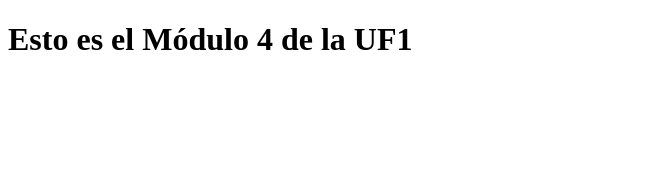
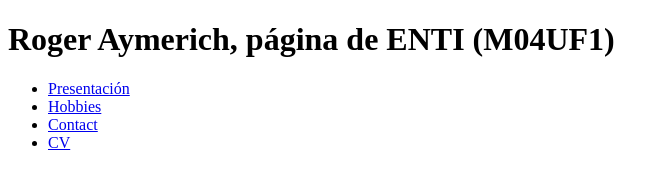
Before and after one commit to AymerichRogerGuardia/AymerichRogerGuardia.github.io, a plain HTML site: page index.html in a window 1280 px wide. Shown: the whole page, without its empty margins (0-669 px from the left). Drawn offline with Linux system fonts and the light colour scheme.

Commit message:
Main page

```diff
--- a/index.html
+++ b/index.html
@@ -1,9 +1,19 @@
 <!DOCTYPE html>
 <html>
 <head>
-<title>Pagina de la asignatura de Lenguaje de Marcas</title>
+<title>Roger Aymerich, página de ENTI (M04UF1). Portada</title>
 </head>
 <body>
-	<h1>Esto es el Módulo 4 de la UF1</h1>
+<header>
+	<h1>Roger Aymerich, página de ENTI (M04UF1)</h1>
+	<nav>
+	<ul id="main-menu">
+	<li id="menu-presentation"><a href="index.html">Presentación</a></li>
+	<li id="menu-hobbies"><a href="hobbies.html">Hobbies</a></li>
+	<li id="menu-contact"><a href="contact.html">Contact</a></li>
+	<li id="menu-cv"><a href="cv.html">CV</a></li>
+	</ul>
+	</nav>
+</header>
 </body>
 </html>
```
